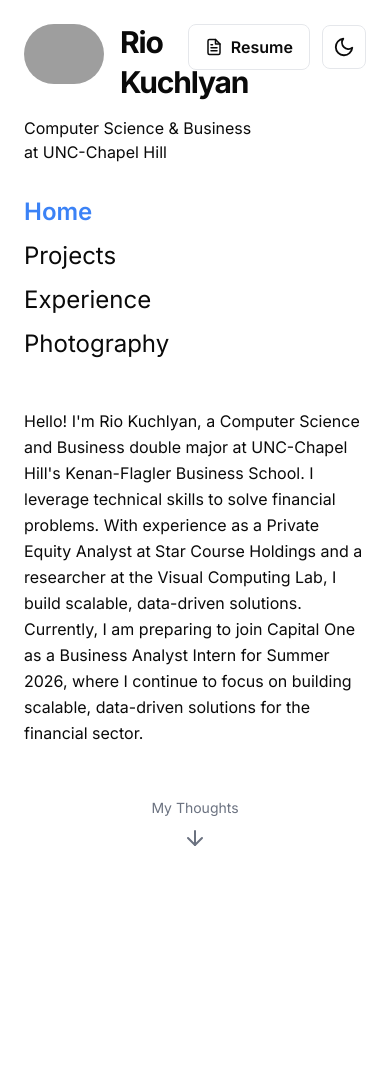
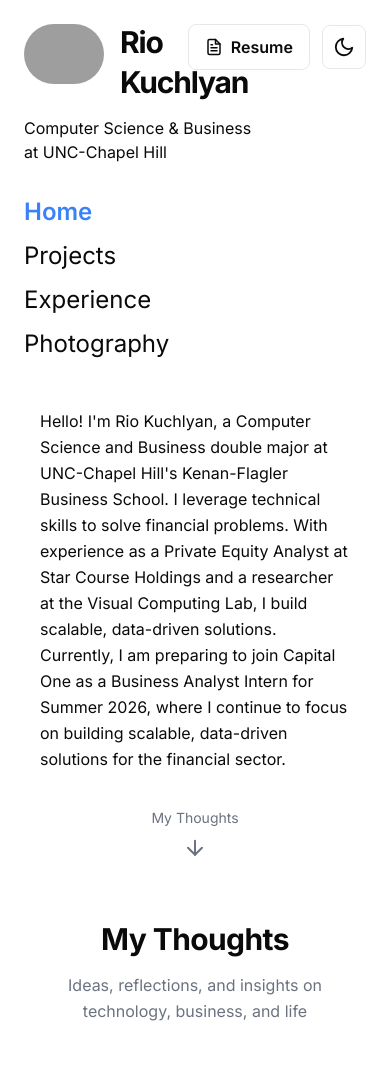
Before and after one commit to riokuchlyan/PortfolioWebsite, a Next.js app: page / in a window 390 px wide. Shown: the top 1074 px of the page. Built offline with nearby package versions, Linux system fonts and the light colour scheme; grey boxes are pictures that could not be loaded.

Commit message:
Enhance homepage layout: improve intro section responsiveness, adjust scroll indicator positioning, and refine main content alignment for better user experience

```diff
--- a/src/app/page.tsx
+++ b/src/app/page.tsx
@@ -194,14 +194,16 @@ export default function Home() {
       default:
         return (
           <div className="w-full">
-            {/* Intro Section */}
-            <div className="max-w-3xl mx-auto mb-20">
-              <p className="text-base sm:text-lg lg:text-xl leading-relaxed text-foreground">
-                Hello! I&apos;m Rio Kuchlyan, a Computer Science and Business double major at UNC-Chapel Hill&apos;s Kenan-Flagler Business School. I leverage technical skills to solve financial problems. With experience as a Private Equity Analyst at Star Course Holdings and a researcher at the Visual Computing Lab, I build scalable, data-driven solutions. Currently, I am preparing to join Capital One as a Business Analyst Intern for Summer 2026, where I continue to focus on building scalable, data-driven solutions for the financial sector.
-              </p>
+            {/* Intro Section - Full viewport on desktop, normal flow on mobile */}
+            <div className="lg:min-h-[calc(100vh-6rem)] lg:flex lg:flex-col lg:items-center lg:justify-center relative">
+              <div className="max-w-3xl mx-auto px-4">
+                <p className="text-base sm:text-lg lg:text-xl leading-relaxed text-foreground lg:text-center">
+                  Hello! I&apos;m Rio Kuchlyan, a Computer Science and Business double major at UNC-Chapel Hill&apos;s Kenan-Flagler Business School. I leverage technical skills to solve financial problems. With experience as a Private Equity Analyst at Star Course Holdings and a researcher at the Visual Computing Lab, I build scalable, data-driven solutions. Currently, I am preparing to join Capital One as a Business Analyst Intern for Summer 2026, where I continue to focus on building scalable, data-driven solutions for the financial sector.
+                </p>
+              </div>
 
-              {/* Scroll Indicator */}
-              <div className="flex flex-col items-center mt-16 animate-bounce">
+              {/* Scroll Indicator - Pinned to bottom on desktop, inline on mobile */}
+              <div className="flex flex-col items-center mt-12 mb-12 lg:mt-0 lg:mb-0 lg:absolute lg:bottom-8 lg:left-1/2 lg:-translate-x-1/2 animate-bounce">
                 <span className="text-sm text-muted mb-2">My Thoughts</span>
                 <svg width="24" height="24" viewBox="0 0 24 24" fill="none" stroke="currentColor" strokeWidth="2" strokeLinecap="round" strokeLinejoin="round" className="text-muted">
                   <line x1="12" y1="5" x2="12" y2="19"/>
@@ -211,7 +213,7 @@ export default function Home() {
             </div>
 
             {/* Blog Section */}
-            <div className="max-w-5xl mx-auto mt-[60vh] pb-20">
+            <div className="max-w-5xl mx-auto pb-20">
               <h2 className="text-3xl font-bold text-foreground mb-4 text-center">{blogData.title}</h2>
               <p className="text-muted text-center mb-16">{blogData.description}</p>
 
@@ -497,7 +499,7 @@ export default function Home() {
         </aside>
 
         {/* Desktop Content */}
-        <main className={`hidden lg:flex flex-1 ml-64 p-12 ${activeSection === 'home' ? 'items-start pt-20' : 'items-center'} justify-center relative z-10 overflow-y-auto content-transition min-h-screen`}>
+        <main className={`hidden lg:flex flex-1 ml-64 p-12 ${activeSection === 'home' ? 'items-start' : 'items-center'} justify-center relative z-10 overflow-y-auto content-transition min-h-screen`}>
           {renderContent()}
         </main>
       </div>
```
